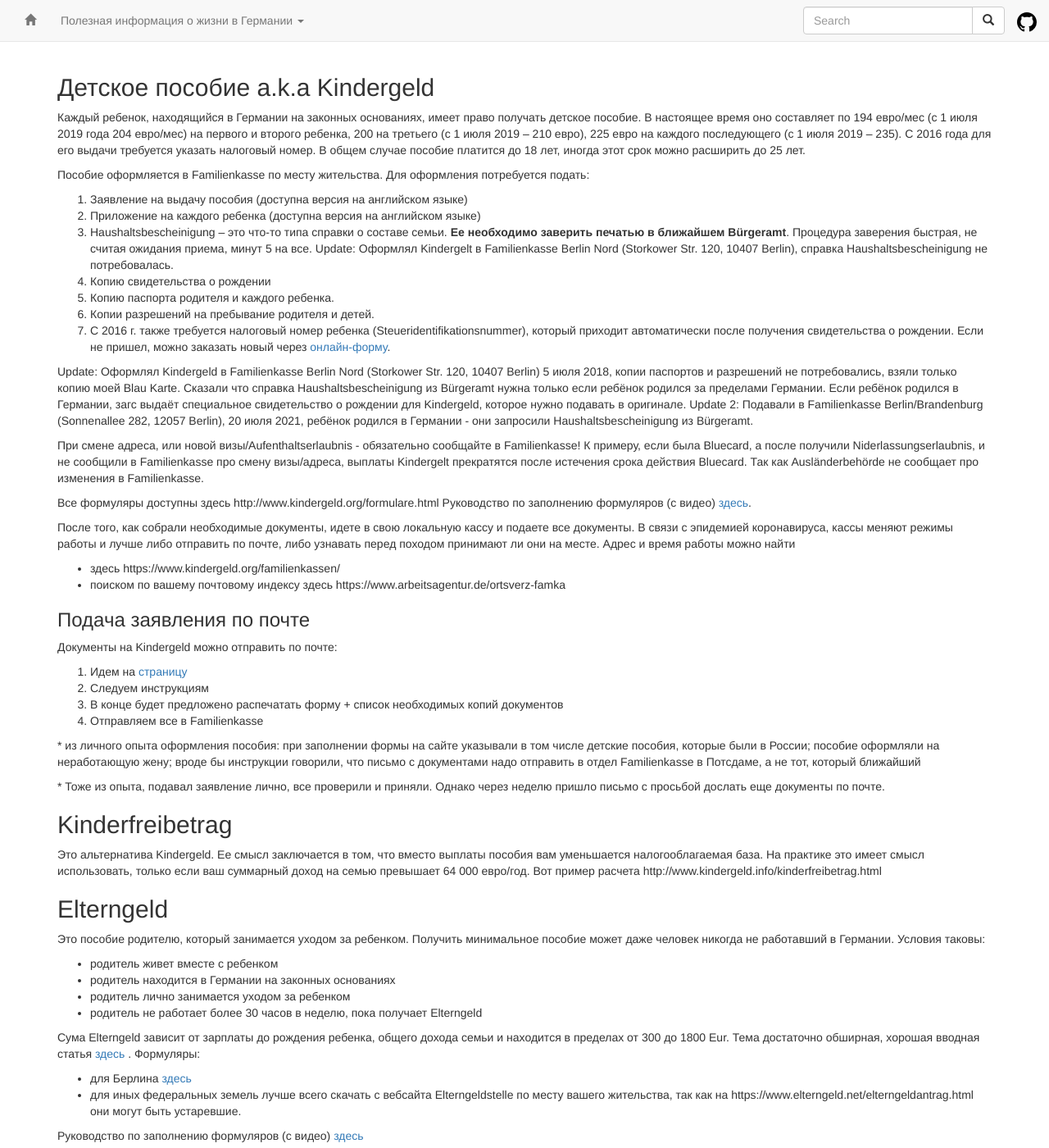
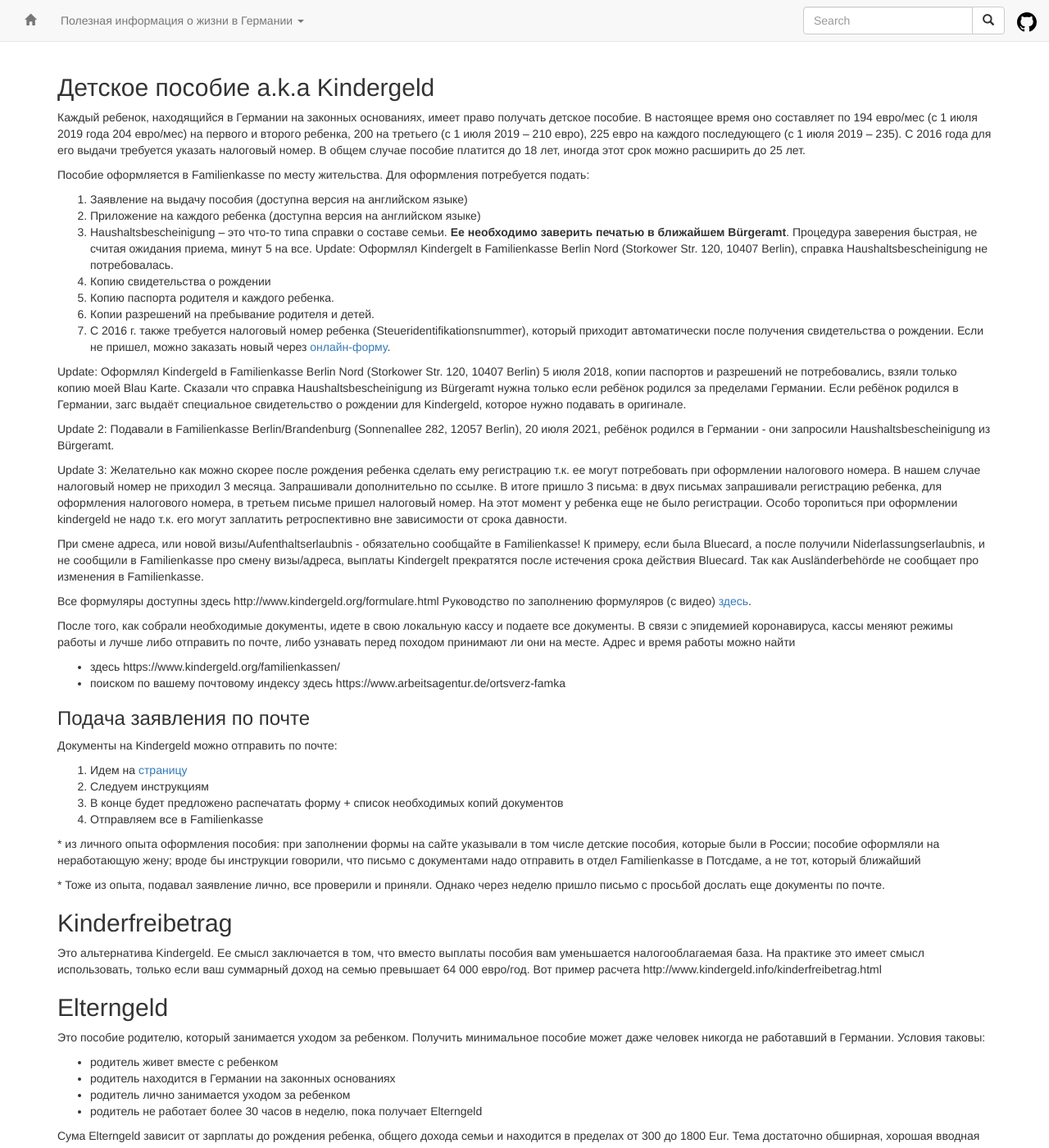
Before and after one commit to ru-de/faq, a Jekyll site: the page built from pages/Детские пособия.md, in a window 1280 px wide and 1400 px high. Shown: the whole window at 82% size. Built offline with Jekyll 4.4.1, drawn with Linux system fonts in a browser that asks for light colours; nearby versions of some CDN libraries; some of the changed text lies outside the part shown.

Commit message:
sync github pages

```diff
--- a/pages/Детские пособия.md
+++ b/pages/Детские пособия.md
@@ -17,10 +17,13 @@ Update: Оформлял Kindergelt в Familienkasse Berlin Nord (Storkower Str.
 1. Копию свидетельства о рождении
 1. Копию паспорта родителя и каждого ребенка.
 1. Копии разрешений на пребывание родителя и детей.
-1. С 2016 г. также требуется налоговый номер ребенка (Steueridentifikationsnummer), который приходит автоматически после получения свидетельства о рождении. Если не пришел, можно заказать новый через [онлайн-форму](https://www.bzst.de/DE/Steuern_National/Steueridentifikationsnummer/ID_Eingabeformular/ID_Node.html).
+1. С 2016 г. также требуется налоговый номер ребенка (Steueridentifikationsnummer), который приходит автоматически после получения свидетельства о рождении. Если не пришел, можно заказать новый через [онлайн-форму](https://www.bzst.de/DE/Privatpersonen/SteuerlicheIdentifikationsnummer/steuerlicheidentifikationsnummer_node.html).
 
 Update: Оформлял Kindergeld в Familienkasse Berlin Nord (Storkower Str. 120, 10407 Berlin) 5 июля 2018, копии паспортов и разрешений не потребовались, взяли только копию моей Blau Karte. Сказали что справка Haushaltsbescheinigung из Bürgeramt нужна только если ребёнок родился за пределами Германии. Если ребёнок родился в Германии, загс выдаёт специальное свидетельство о рождении для Kindergeld, которое нужно подавать в оригинале.
+
 Update 2: Подавали в Familienkasse Berlin/Brandenburg (Sonnenallee 282, 12057 Berlin), 20 июля 2021, ребёнок родился в Германии - они запросили Haushaltsbescheinigung из Bürgeramt.
+
+Update 3: Желательно как можно скорее после рождения ребенка сделать ему регистрацию т.к. ее могут потребовать при оформлении налогового номера. В нашем случае налоговый номер не приходил 3 месяца. Запрашивали дополнительно по ссылке. В итоге пришло 3 письма: в двух письмах запрашивали регистрацию ребенка, для оформления налогового номера, в третьем письме пришел налоговый номер. На этот момент у ребенка еще не было регистрации. Особо торопиться при оформлении kindergeld не надо т.к. его могут заплатить ретроспективно вне зависимости от срока давности.
 
 При смене адреса, или новой визы/Aufenthaltserlaubnis - обязательно сообщайте в Familienkasse!
 К примеру, если была Bluecard, а после получили Niderlassungserlaubnis,
@@ -77,8 +80,10 @@ Update 2: Подавали в Familienkasse Berlin/Brandenburg (Sonnenallee 282,
 1. Заявление: Antrag auf Elterngeld
 1. Копии загранпаспортов и виз обоих родителей
 1. Справка с места жительства (Meldebestätigung)
-1. Документ от Krankenkasse, получаемый при рождении ребенка: "Bescheinigung zur Vorlage bei der Zahlstelle des Elterngeldes nach dem Bundeselterngeld- und Elternzeitgesetz über Höhe und Dauer der Zahlung von Mutterschaftsgeld"
+1. Документ от Krankenkasse, получаемый при рождении ребенка: "Bescheinigung zur Vorlage bei der Zahlstelle des Elterngeldes nach dem Bundeselterngeld- und Elternzeitgesetz über Höhe und Dauer der Zahlung von Mutterschaftsgeld" (еще этот документ называют Negativbescheinigung der Krankenkasse über die Zahlung von Mutterschaftsgeld)
 1. Документ от Standesamt: Geburtsurkunde zur Beantragung von Elterngeld
+
+Update: Elterngeld платится ретроспективно только за 3 месяца - было подтверждено письмом от Info.Elterngeld@ba-mitte.berlin.de. Также они подтвердили, что в случае если у вас не хватает какого-то документа, а 3 месяца после рождения ребенка уже на исходе, лучше отправить не полный набор документов на оформление. Недостающий документ можно дослать по мере получения. Желательно сразу после рождения ребенка запросить "Negativbescheinigung der Krankenkasse über die Zahlung von Mutterschaftsgeld", т.к. процесс получения может затянуться на месяцы в зависимости от страховой.
 
 ## Familiengeld (только Бавария)
 
```
